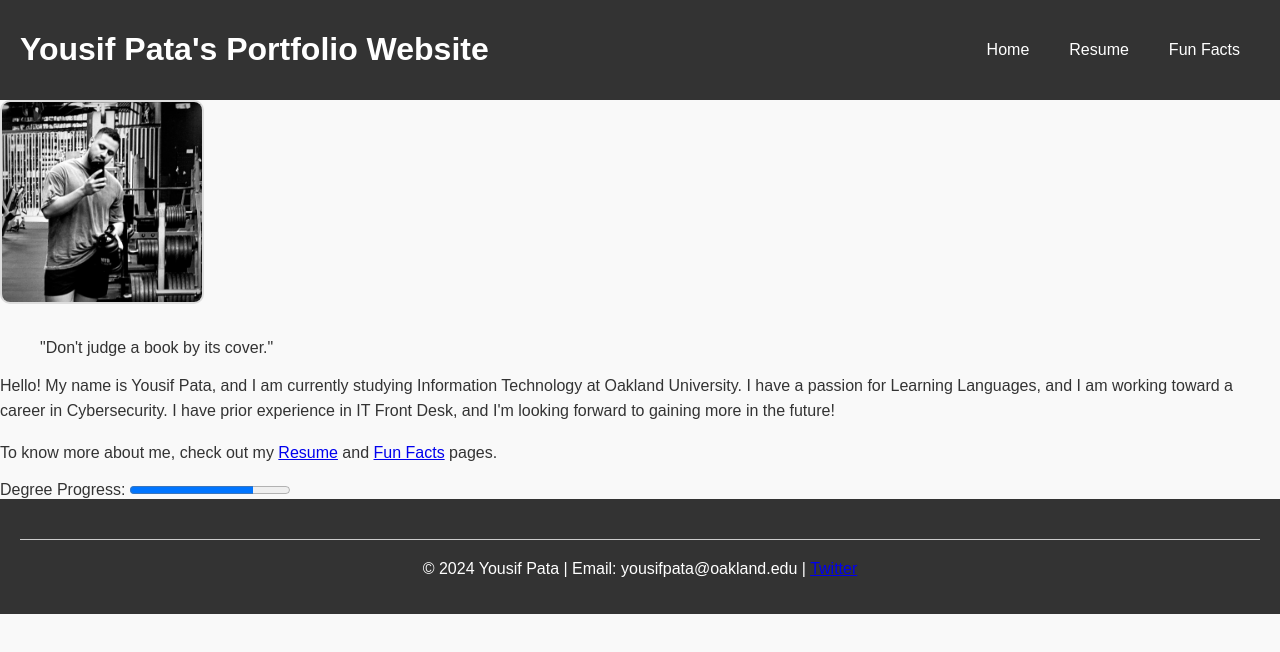
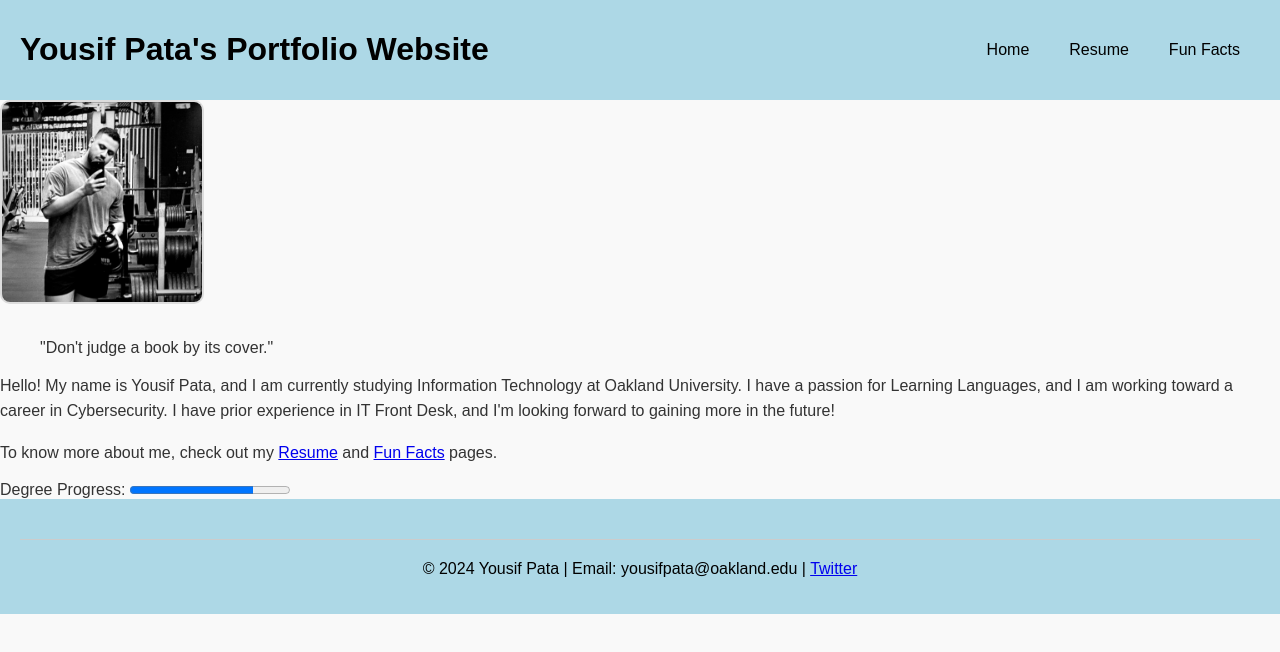
Before and after one commit to yousp123/YousifPata_hw2TH_csi3150_fs2024, a plain HTML site: page index.html in a window 1280 px wide. Drawn offline with Linux system fonts and the light colour scheme.

Commit message:
Updated style.css for the fun facts and myResume pagess

```diff
--- a/css/style.css
+++ b/css/style.css
@@ -12,8 +12,8 @@ header {
     justify-content: space-between;
     align-items: center;
     padding: 10px 20px;
-    background-color: #333;
-    color: white;
+    background-color: #add8e6;  /* Change to light blue */
+    color: black;
 }
 
 header img {
@@ -32,7 +32,7 @@ header nav ul li {
 }
 
 header nav ul li a {
-    color: white;
+    color: black;
     text-decoration: none;
     padding: 5px 10px;
 }
@@ -60,8 +60,8 @@ header .cta:hover {
 footer {
     text-align: center;
     padding: 20px;
-    background-color: #333;
-    color: white;
+    background-color: #add8e6;  /* Change to light blue */
+    color: black;
 }
 
 hr {
```
